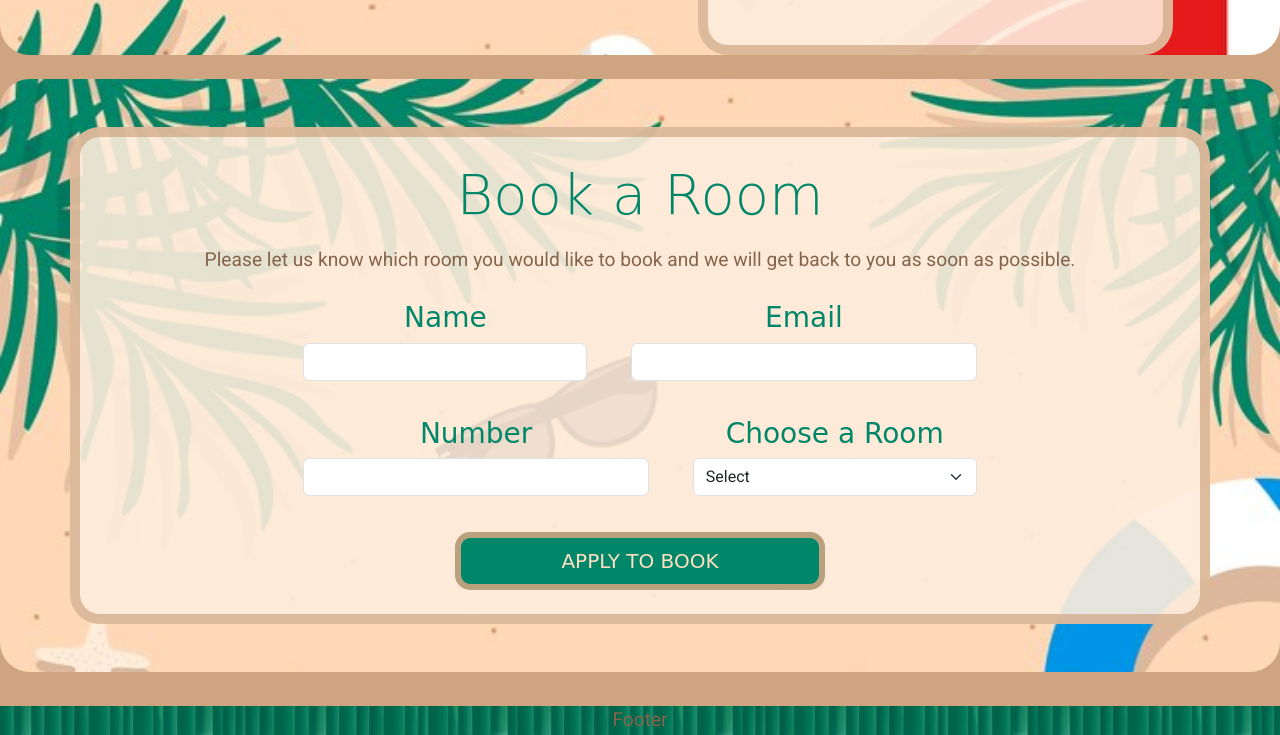
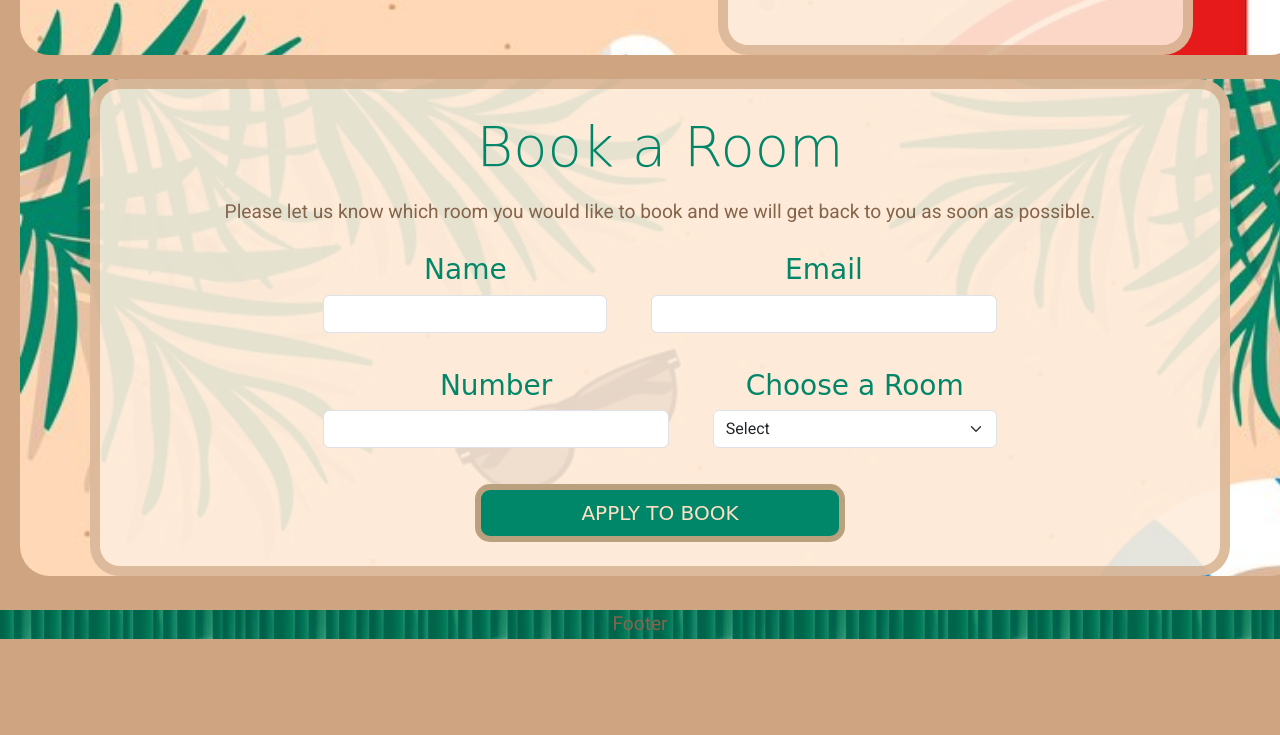
Before and after one commit to Anerkiki/pokemon-island-resort, a plain HTML site: page rooms.html in a window 1280 px wide. Shown: the part 2012-2747 px from the top of the page. After the commit the page ends 2651 px from the top, so only its background shows below. Drawn offline with nearby package versions, Linux system fonts and the light colour scheme; a web font is replaced by a local one.

Commit message:
Sort out spacing and move book a room form id to correct place

```diff
--- a/assets/css/style.css
+++ b/assets/css/style.css
@@ -52,6 +52,7 @@ section {
     background-size: cover;
     width: 100%;
     border-radius: 30px;
+    margin: 20px;
 }
 
 h1, h2, h3, h4, h5, h6 {
--- a/rooms.html
+++ b/rooms.html
@@ -290,10 +290,10 @@
     <!-- End of All Rooms Section -->
 
     <!-- Book a Room Form Section -->
-    <section>
+    <section id="book-a-room">
         <div class="container m-4 mx-auto">
             <div class="row justify-content-center">
-                <div class="col-12 text-center floating-section p-4 my-5" id="book-a-room">
+                <div class="col-12 text-center floating-section p-4">
                     <h2 class="display-4">Book a Room</h2>
                     <p>
                         Please let us know which room you would like to book and we will get back to you as soon
```
Also changed, not shown: classes.html (+1 -1 lines), index.html (+2 -2 lines).
